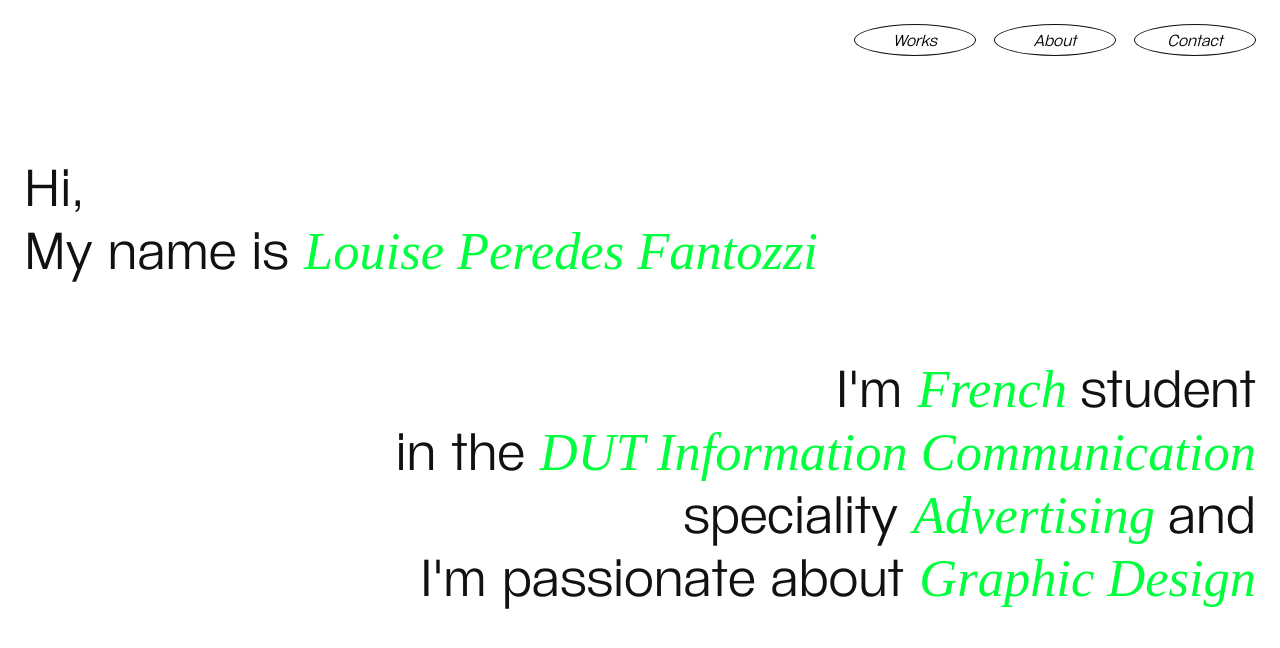
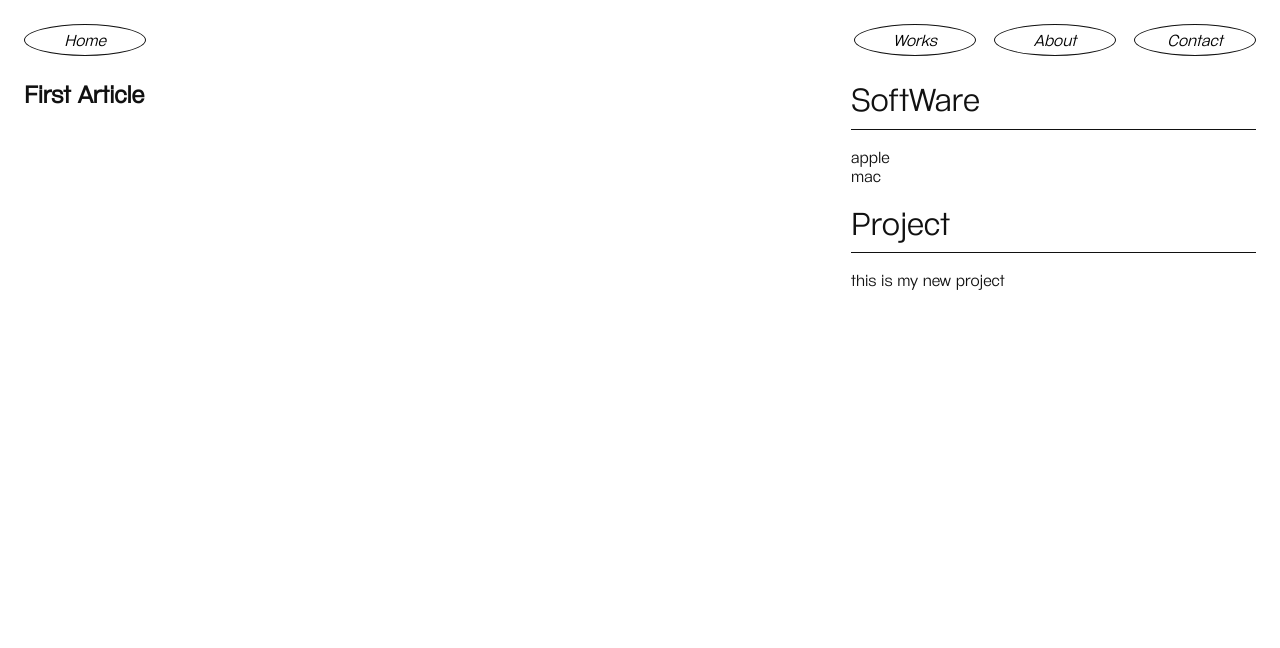
Before and after one commit to Hugofgx9/LouisePortfolio2, a Vue app: page /workpage/1 in a window 1280 px wide. Before the commit this address led to /home. Shown: the top 648 px of the page. Built offline with nearby package versions, Linux system fonts and the light colour scheme.

Commit message:
better vuex & query in workpage

```diff
--- a/src/router/router.js
+++ b/src/router/router.js
@@ -25,6 +25,10 @@ const routes = [
 		component: require('@/views/desktopViews/Contact.vue').default
 	},
 	{
+		path: '/workpage/:id',
+		component: require('@/views/desktopViews/WorkPage.vue').default
+	},
+	{
 		path: '/workpage',
 		component: require('@/views/desktopViews/WorkPage.vue').default
 	},
--- a/src/views/desktopViews/WorkPage.vue
+++ b/src/views/desktopViews/WorkPage.vue
@@ -1,39 +1,50 @@
 <script>
+import { mapState } from 'vuex';
+
 export default {
-  name: 'WorkPage',
-
+	name: 'WorkPage',
+	data() {
+		return {
+		}
+	},
+	mounted () {
+	},
+	computed: mapState([
+		'works'
+	]),
 }
 </script>
 
 <template>
-  <div id="my-work">
+	<div id="my-work">
 
-		<h2> Bee and Flowers </h2>
+		<h2> {{ works[0].title }} </h2>
 
 		<div class="about-my-work">
 			<ul class="about-list">
 				<li class="software">
 					<h3>SoftWare</h3>
 					<ul class="about-item">
-						<li>Cinema 4D</li>
-						<li>Photoshop</li>
+						<li v-for="software in works[0].software" :key="software">
+							{{ software }}
+						</li>
 					</ul>
 				</li>
 				<li class="project">
 					<h3>Project</h3>
 					<div class="about-item">
-						<p>Cover and animation for BastonBstnBaston</p>
+						<p> {{ works[0].description }} </p>
 					</div>
 				</li>
 			</ul>
+
 		</div>
 
 		<div>
 			<img src="" alt=""/>
 			<img src="" alt=""/>
 		</div>
-
-  </div>
+	</div>
 </template>
 
 <style lang='scss' scoped>
--- /dev/null
+++ b/src/vuex/mutations.js
@@ -0,0 +1,7 @@
+let mutations = {
+	setWindowWidth(state) {
+    state.windowWidth = window.innerWidth;
+  },
+}
+
+export { mutations };
--- /dev/null
+++ b/src/vuex/state.js
@@ -0,0 +1,14 @@
+const state = {
+	windowWidth: window.innerWidth,
+	works: [
+		{
+			title: 'First Article',
+			software: ['apple', 'mac'],
+			description: 'this is my new project',
+			img1: '',
+			img2: '',
+		}
+	]
+};
+
+export { state };
--- a/src/vuex/store.js
+++ b/src/vuex/store.js
@@ -1,18 +1,13 @@
 import Vue from 'vue';
 import Vuex from 'vuex';
+import { mutations } from './mutations';
+import { state } from './state';
 
 Vue.use(Vuex);
 
 const store = new Vuex.Store({
-
-  state: {
-    windowWidth: window.innerWidth,
-  },
-  mutations: {
-    setWindowWidth(state) {
-      state.windowWidth = window.innerWidth;
-    }
-  },
+	state: state,
+	mutations: mutations,
 });
 
 export default store;
```
